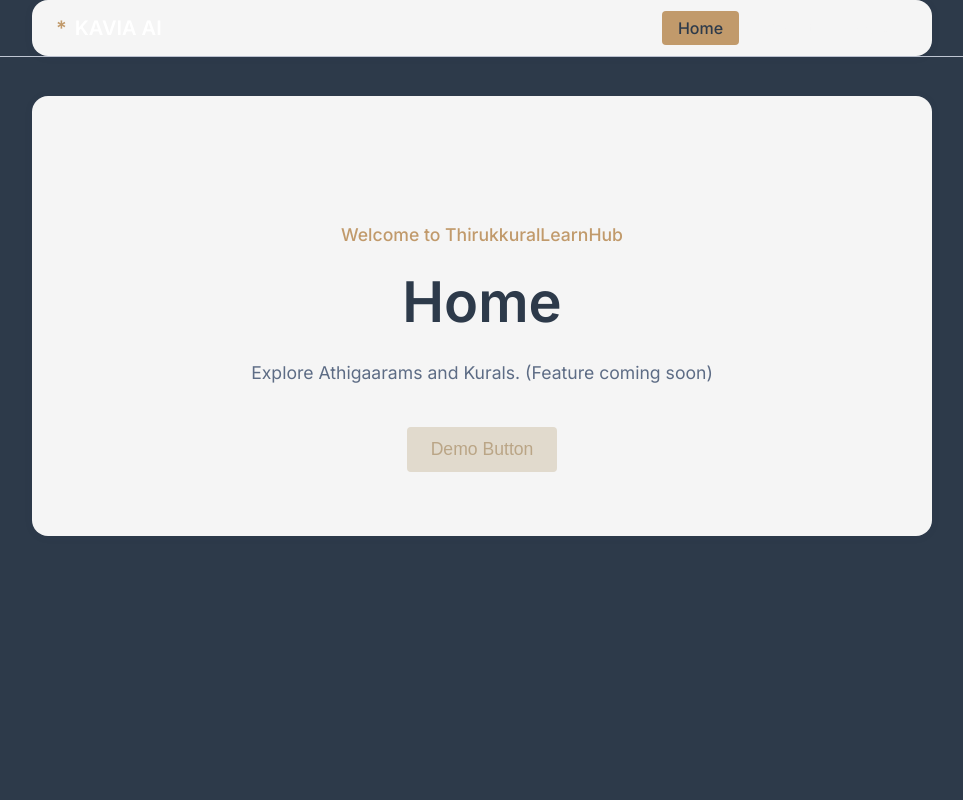
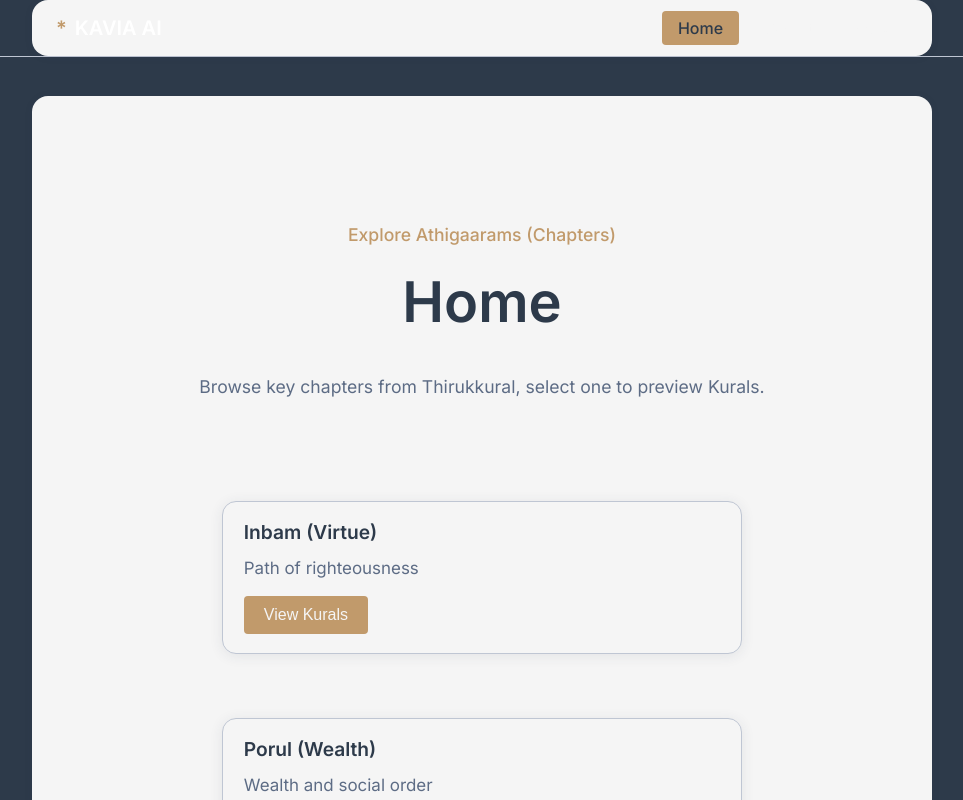
Before and after one commit to Workflow-Manager-admin/thirukkurallearnhub-33321-b15f6c09, a React (Create React App) app in the folder thirukkurallearnhub_web_app/: page / in a window 1280 px wide. Shown: the top 800 px of the page, without its empty margins (158-1121 px from the left). Built offline with nearby package versions, Linux system fonts and the light colour scheme; the HTML template or start-up script is replaced by a standard one.

Commit message:
Auto-commit: Changes as of 2025-06-06T09:59:00.079193+00:00

```diff
--- a/thirukkurallearnhub_web_app/src/pages/Home.js
+++ b/thirukkurallearnhub_web_app/src/pages/Home.js
@@ -1,20 +1,86 @@
-import React from "react";
+import React, { useState } from "react";
+import Card from "../components/Card";
 
 /**
- * Home Page component: Displays a stub for Athigaaram selection and Kural preview section.
+ * Home Page component: Displays mobile-friendly card sections for Athigaaram selection/Kural previews.
  * PUBLIC_INTERFACE
  */
+const sampleAthigaarams = [
+  { id: "1", name: "Inbam (Virtue)", descr: "Path of righteousness" },
+  { id: "2", name: "Porul (Wealth)", descr: "Wealth and social order" },
+  { id: "3", name: "Inbam (Love)", descr: "Love and family" },
+  { id: "4", name: "Education", descr: "On education and knowledge" },
+  { id: "5", name: "Ascetic Virtue", descr: "Spiritual guidance" }
+];
+const sampleKurals = [
+  {
+    num: 1,
+    tamil: "அகர முதல எழுத்தெல்லாம் ஆதி\nபகவன் முதலே உலகு.",
+    translation: "As the letter A is the first of all letters, so the Eternal God is first in the world.",
+    explanation: "All things begin from God, just as language begins with 'A'."
+  },
+  {
+    num: 2,
+    tamil: "கற்றது கைமண் அளவு, கல்லாதது உலகளவு.",
+    translation: "What is learned is a mere handful; what is not learned is the size of the world.",
+    explanation: "Human knowledge is finite; the unknown is vast."
+  }
+];
+
 function Home() {
+  const [selectedAthigaaram, setSelectedAthigaaram] = useState(null);
+
   return (
-    <div className="hero">
-      <div className="subtitle">Welcome to ThirukkuralLearnHub</div>
-      <h1 className="title">Home</h1>
-      <div className="description">
-        Explore Athigaarams and Kurals. (Feature coming soon)
+    <div>
+      <div className="hero" style={{paddingBottom: 32}}>
+        <div className="subtitle">Explore Athigaarams (Chapters)</div>
+        <h1 className="title" style={{marginBottom: 14}}>Home</h1>
+        <div className="description" style={{marginBottom: 10}}>
+          Browse key chapters from Thirukkural, select one to preview Kurals.
+        </div>
       </div>
-      <button className="btn btn-large" disabled>
-        Demo Button
-      </button>
+      <div className="kural-card-list">
+        {sampleAthigaarams.map((ath, idx) => (
+          <Card
+            key={ath.id}
+            style={{
+              borderColor: selectedAthigaaram===ath.id ? "var(--accent-color)" : ""
+            }}
+            className={selectedAthigaaram===ath.id ? "card-selected" : ""}
+          >
+            <div className="kural-card-title" style={{marginBottom: 6}}>
+              {ath.name}
+            </div>
+            <div className="kural-card-translation">{ath.descr}</div>
+            <div className="card-btn-row">
+              <button
+                className="btn"
+                onClick={() => setSelectedAthigaaram(ath.id)}
+                style={{
+                  background: selectedAthigaaram===ath.id ? "var(--accent-color)" : ""
+                }}
+              >
+                {selectedAthigaaram===ath.id ? "Selected" : "View Kurals"}
+              </button>
+            </div>
+          </Card>
+        ))}
+      </div>
+      {selectedAthigaaram && (
+        <div>
+          <div className="subtitle" style={{marginTop: 32}}>Kurals Preview</div>
+          <div className="kural-card-list">
+            {sampleKurals.map(kural => (
+              <Card key={kural.num}>
+                <div className="kural-card-title">Kural {kural.num}</div>
+                <div className="kural-card-tamil">{kural.tamil}</div>
+                <div className="kural-card-translation">{kural.translation}</div>
+                <div className="kural-card-explanation">{kural.explanation}</div>
+              </Card>
+            ))}
+          </div>
+        </div>
+      )}
     </div>
   );
 }
```
Also changed, not shown: 1 other file (tests, documents, lock files or other folders).
